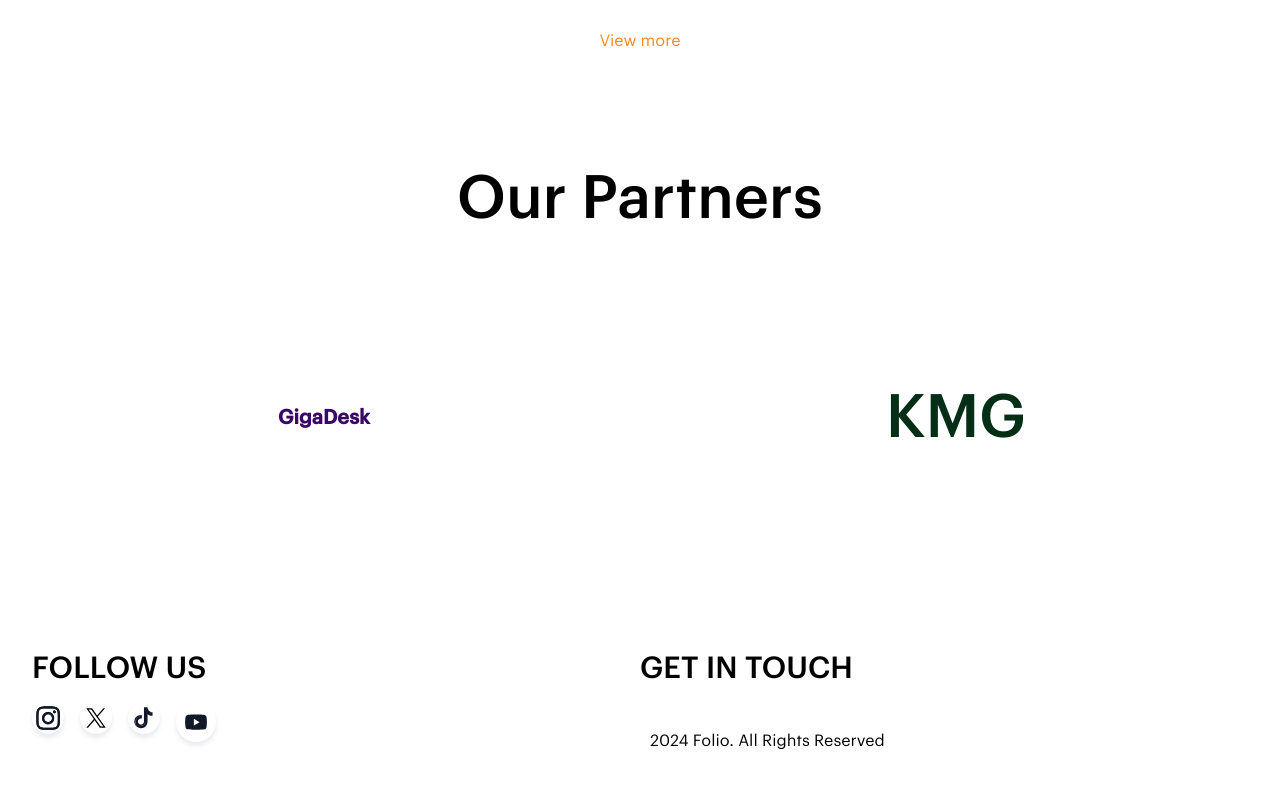
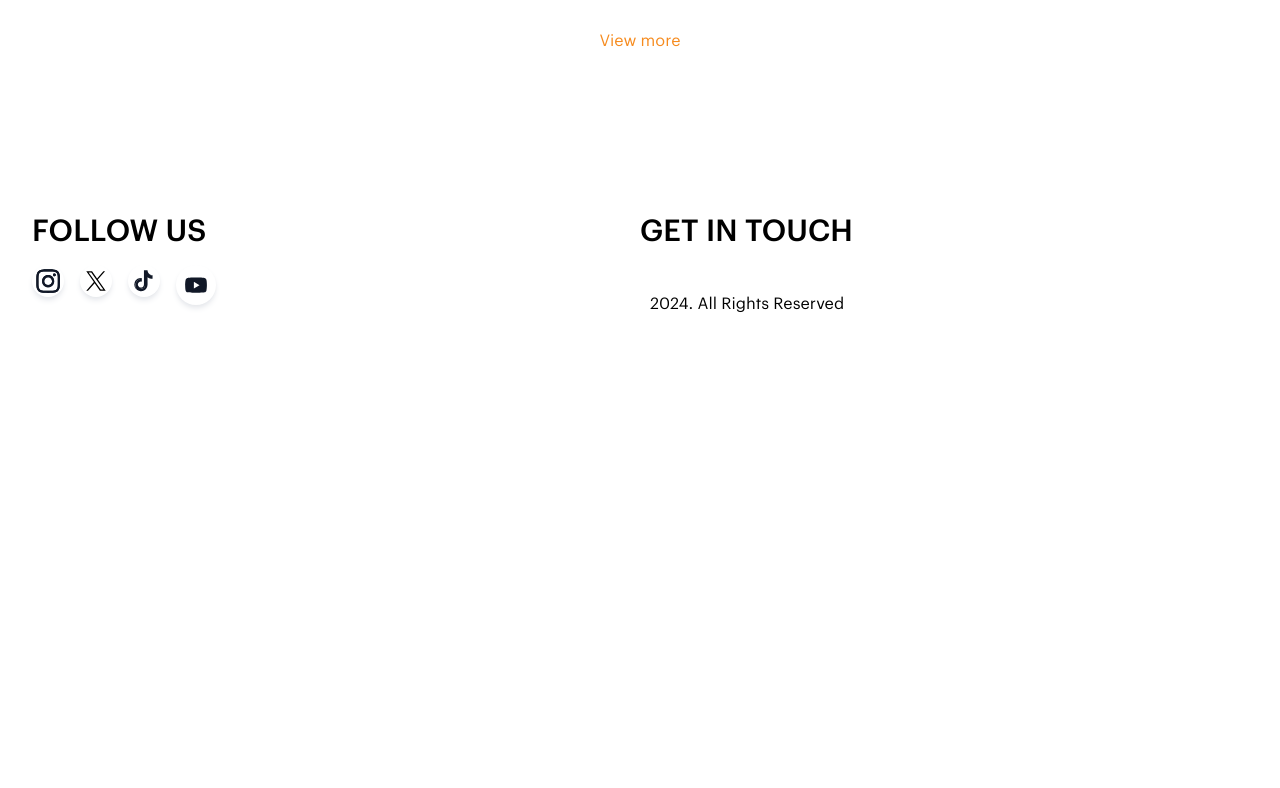
Before and after one commit to GigaDesk/Wellness, a Gatsby site: page / in a window 1280 px wide. Shown: the part 2531-3319 px from the top of the page. After the commit the page ends 2900 px from the top, so only its background shows below. Built offline with nearby package versions, Linux system fonts and the light colour scheme; Gatsby itself is replaced by a stand-in of ours.

Commit message:
refactor: remove partners component

```diff
--- a/src/components/footer/index.tsx
+++ b/src/components/footer/index.tsx
@@ -34,7 +34,7 @@ export default function Footer() {
               </svg>
             </div>
             <p className="inline-block text-base font-normal">
-              2024 Folio. All Rights Reserved{" "}
+              2024. All Rights Reserved{" "}
             </p>
           </div>
         </div>
--- a/src/components/main/index.tsx
+++ b/src/components/main/index.tsx
@@ -54,8 +54,7 @@ export default function Main() {
         <Insights />
       </Element>
       <Element name="are">
-        <div className="grid justify-items-center pt-20"> Our Partners </div>
-        <Partners />
+        <div className="grid justify-items-center pt-20"></div>
       </Element>
     </div>
   );
```
